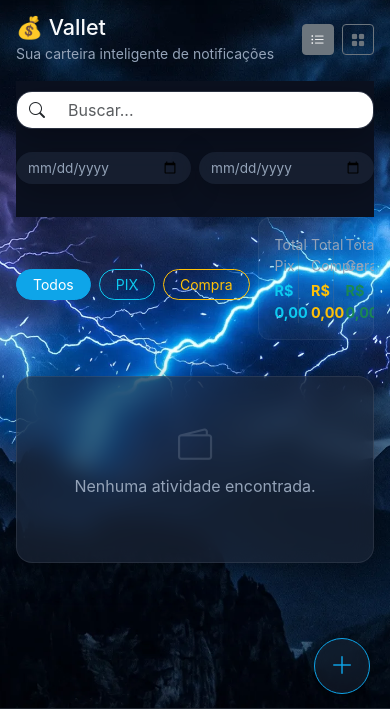
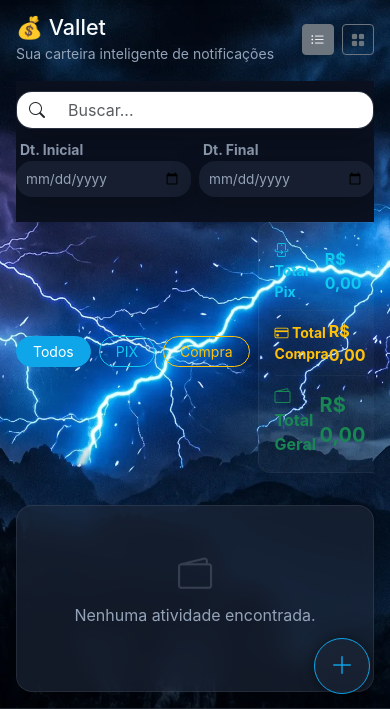
Before and after one commit to valgandolfo/allmedias-, a Django app: page /carteira/ in a window 390 px wide. Shown: the part 65-774 px from the top of the page. Run offline with Django 5.2, Linux system fonts and the light colour scheme; the visitor is signed in with stand-in values (Sample User, id 1); data that the repository does not hold is empty; some libraries are stand-ins or nearby versions.

Commit message:
Fix: layout responsivo na carteira (totais empilhados, inputs de data com label e truncamento de textos no grid)

```diff
--- a/templates/carteira/lista.html
+++ b/templates/carteira/lista.html
@@ -10,9 +10,17 @@
     .notif-content { flex: 1; min-width: 0; }
     .notif-title {
         font-weight: bold;
-        font-size: 16px;
+        font-size: 15px;
         color: var(--text-main);
         margin-bottom: 2px;
+        white-space: nowrap;
+        overflow: hidden;
+        text-overflow: ellipsis;
+    }
+    .notif-price {
+        white-space: nowrap;
+        flex-shrink: 0;
+        margin-left: 10px;
     }
     .notif-meta { font-size: 12px; color: #999; }
 
@@ -39,7 +47,7 @@
 
     /* Layout Grid adjustments */
     .layout-grid .notif-item {
-        text-align: left;
+        text-align: center;
     }
     .layout-grid .bank-icon {
         margin: 0 auto 10px auto;
@@ -47,23 +55,41 @@
         height: 50px;
         font-size: 24px;
     }
+    .layout-grid .notif-header {
+        display: flex;
+        flex-direction: column;
+        align-items: center;
+        gap: 5px;
+    }
+    .layout-grid .notif-price {
+        margin-left: 0;
+        font-size: 18px;
+    }
+    .layout-grid .notif-meta {
+        display: none !important;
+    }
+    .layout-lista .notif-header {
+        display: flex;
+        justify-content: space-between;
+        align-items: flex-start;
+    }
 </style>
 {% endblock %}
 
 {% block search_bar %}
 <div class="search-bar">
-    <div class="row g-2 mb-2">
-        <div class="col-12">
-            <div class="input-group card-custom">
-                <span class="input-group-text bg-white border-0"><i class="bi bi-search"></i></span>
-                <input type="text" id="searchInput" class="form-control border-0 shadow-none" placeholder="Buscar..." onkeyup="filtrarItens()">
-            </div>
+    <div class="input-group card-custom mb-2">
+        <span class="input-group-text bg-white border-0"><i class="bi bi-search"></i></span>
+        <input type="text" id="searchInput" class="form-control border-0 shadow-none" placeholder="Buscar..." onkeyup="filtrarItens()">
+    </div>
+    <div class="row g-2">
+        <div class="col-6">
+            <label class="form-label small text-muted mb-0 ms-1 fw-bold">Dt. Inicial</label>
+            <input type="date" id="filterDataInicial" class="form-control card-custom border-0 text-muted" style="font-size: 0.85rem; padding: 8px 10px;" onchange="filtrarItens()">
         </div>
         <div class="col-6">
-            <input type="date" id="filterDataInicial" class="form-control card-custom border-0 text-muted" style="font-size: 0.85rem;" onchange="filtrarItens()">
-        </div>
-        <div class="col-6">
-            <input type="date" id="filterDataFinal" class="form-control card-custom border-0 text-muted" style="font-size: 0.85rem;" onchange="filtrarItens()">
+            <label class="form-label small text-muted mb-0 ms-1 fw-bold">Dt. Final</label>
+            <input type="date" id="filterDataFinal" class="form-control card-custom border-0 text-muted" style="font-size: 0.85rem; padding: 8px 10px;" onchange="filtrarItens()">
         </div>
     </div>
 </div>
@@ -82,20 +108,18 @@
 </div>
 
 <!-- Totais Section -->
-<div class="summary-card p-3 text-center">
-    <div class="row align-items-center">
-        <div class="col-4">
-            <div class="text-muted small mb-1">Total Pix</div>
-            <div class="fw-bold text-info" style="font-size: 0.9rem;">R$ <span id="total-pix">{{ total_pix|floatformat:2 }}</span></div>
-        </div>
-        <div class="col-4 border-start border-end border-secondary border-opacity-25">
-            <div class="text-muted small mb-1">Total Compra</div>
-            <div class="fw-bold text-warning" style="font-size: 0.9rem;">R$ <span id="total-compra">{{ total_compra|floatformat:2 }}</span></div>
-        </div>
-        <div class="col-4">
-            <div class="text-muted small mb-1">Total Geral</div>
-            <div class="fw-bold text-success" style="font-size: 0.9rem;">R$ <span id="total-geral">{{ total_geral|floatformat:2 }}</span></div>
-        </div>
+<div class="summary-card p-3 mb-3">
+    <div class="d-flex justify-content-between align-items-center mb-2 pb-2 border-bottom border-secondary border-opacity-10">
+        <span class="text-info small fw-bold"><i class="bi bi-phone-flip"></i> Total Pix</span>
+        <span class="fw-bold text-info">R$ <span id="total-pix">{{ total_pix|floatformat:2 }}</span></span>
+    </div>
+    <div class="d-flex justify-content-between align-items-center mb-2 pb-2 border-bottom border-secondary border-opacity-10">
+        <span class="text-warning small fw-bold"><i class="bi bi-credit-card"></i> Total Compra</span>
+        <span class="fw-bold text-warning">R$ <span id="total-compra">{{ total_compra|floatformat:2 }}</span></span>
+    </div>
+    <div class="d-flex justify-content-between align-items-center mt-1">
+        <span class="text-success fw-bold"><i class="bi bi-wallet2"></i> Total Geral</span>
+        <span class="fw-bold text-success fs-5">R$ <span id="total-geral">{{ total_geral|floatformat:2 }}</span></span>
     </div>
 </div>
 {% endblock %}
@@ -117,13 +141,13 @@
         </div>
 
         <div class="notif-content" onclick="window.location.href='{% url 'carteira_detalhes' notif.pk %}'">
-            <div class="d-flex justify-content-between align-items-start">
-                <span class="notif-title">{{ notif.estabelecimento|default:"Desconhecido" }}</span>
-                <span class="fw-bold {% if notif.tipo_transacao == 'PIX' %}text-info{% else %}text-success{% endif %}">
+            <div class="notif-header">
+                <div class="notif-title">{{ notif.estabelecimento|default:"Desconhecido" }}</div>
+                <div class="notif-price fw-bold {% if notif.tipo_transacao == 'PIX' %}text-info{% elif notif.tipo_transacao == 'COMPRA' %}text-warning{% else %}text-success{% endif %}">
                     R$ {{ notif.valor|floatformat:2 }}
-                </span>
+                </div>
             </div>
-            <div class="notif-meta d-flex justify-content-between">
+            <div class="notif-meta d-flex justify-content-between mt-1">
                 <span>
                     <i class="bi bi-bank small"></i> {{ notif.app_origem|default:"Banco" }}
                     {% if notif.cartao_final %}
```
